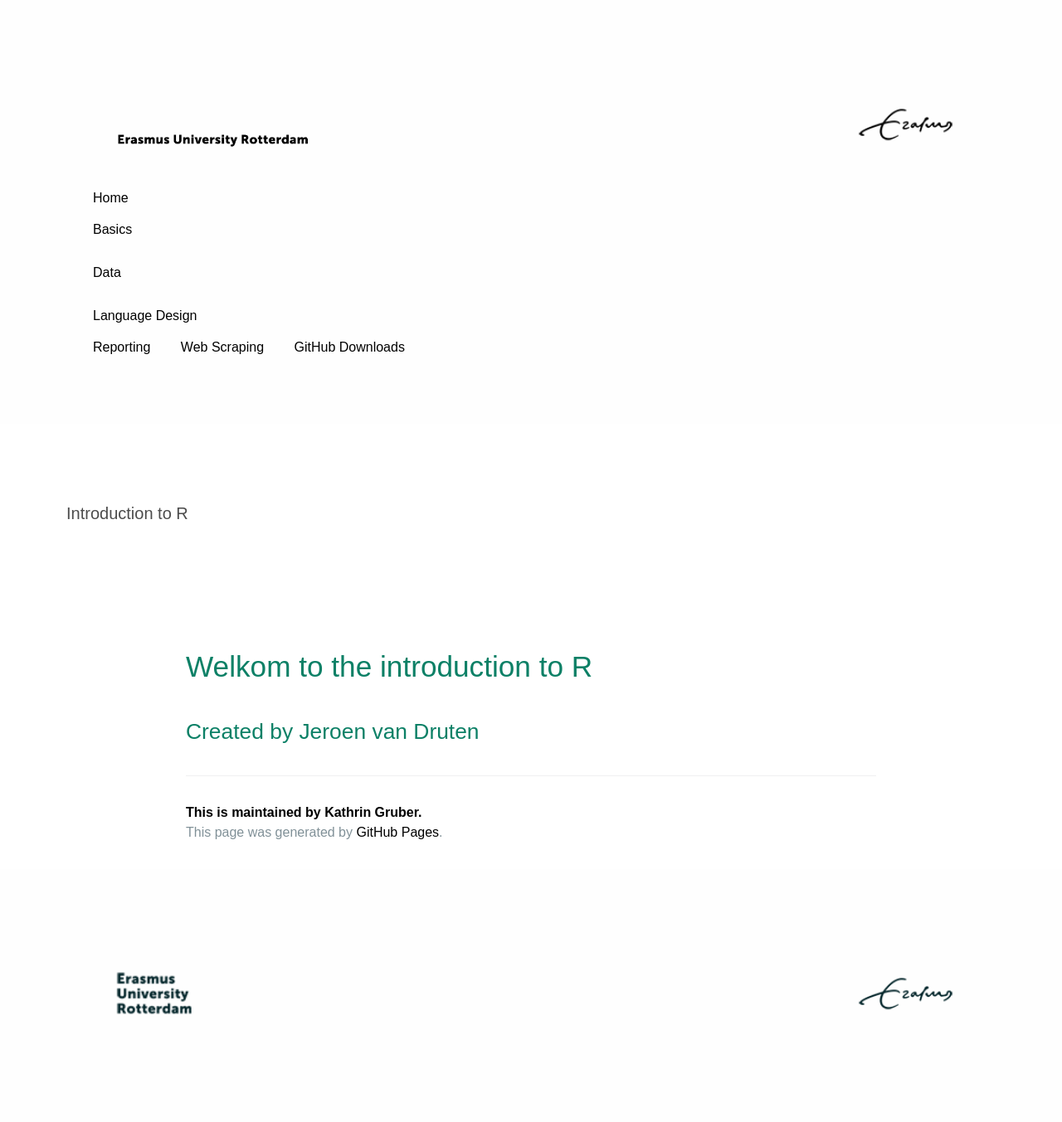
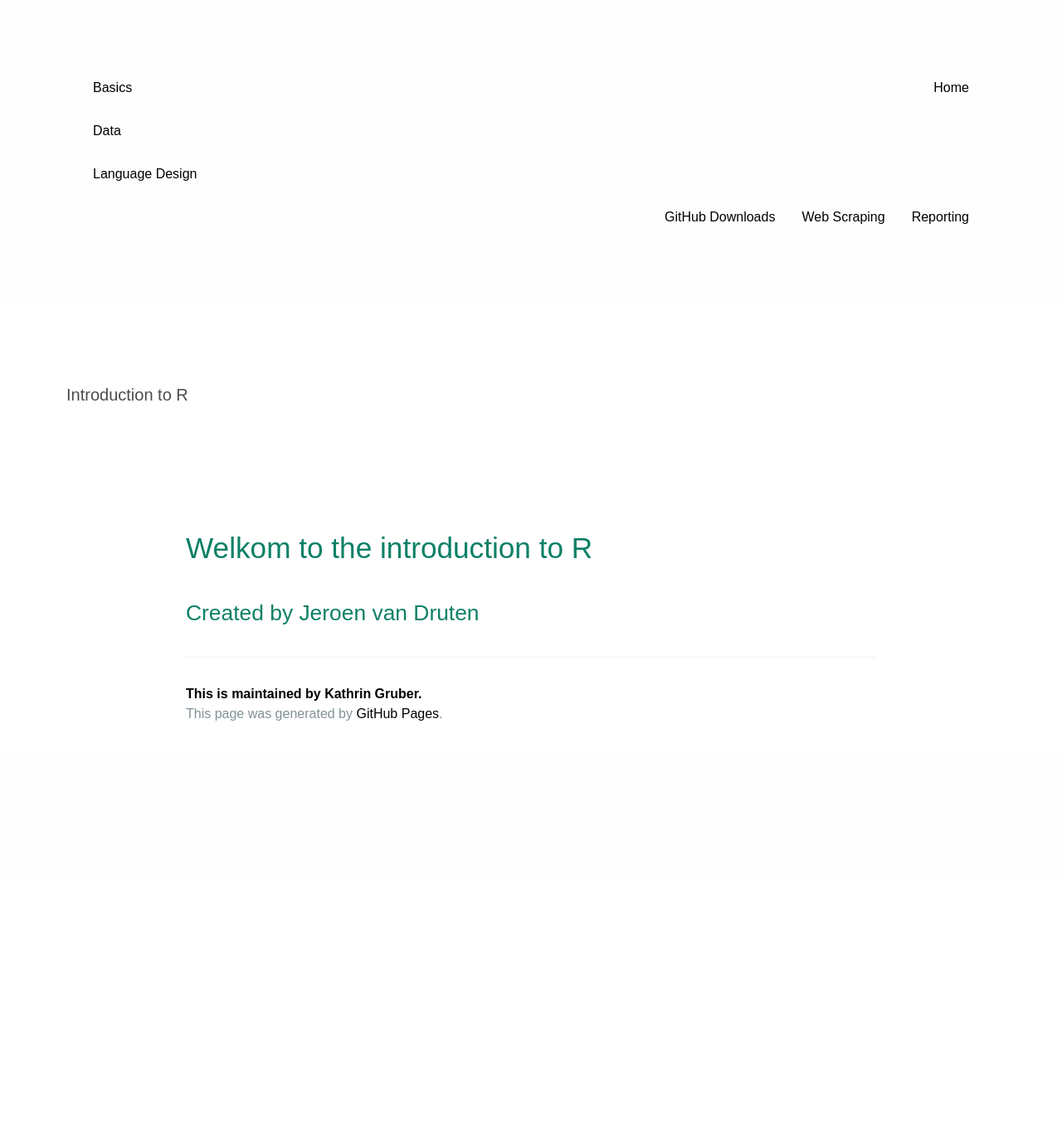
Before and after one commit to jmjvdruten/introductiontoR, a Jekyll site: the page built from index.md, in a window 1280 px wide. Shown: the whole page at 83% size. Built offline with Jekyll 4.4.1, drawn with Linux system fonts in a browser that asks for light colours; after the commit the page ends 1065 px from its top, so only the background shows below that.

Commit message:
Update stylesheet.css

```diff
--- a/stylesheets/stylesheet.css
+++ b/stylesheets/stylesheet.css
@@ -16,13 +16,31 @@ a {
     text-decoration: underline; }
 
 
+.column {
+position: relative;
+overflow: hidden;
+}
+
+.column img:nth-of-type(1) {
+position: absolute;
+top: 0;
+left: 50%;
+}
+
+.column img:nth-of-type(2) {
+position: absolute;
+top: 0;
+right: 20%;
+}
+
+
 .navbar {
   overflow: hidden;
   background-color: #FEFEFE;
 }
 
 .navbar a {
-  float: center;
+  float: right;
   font-size: 16px;
   color: #010101;
   text-align: center;
```
